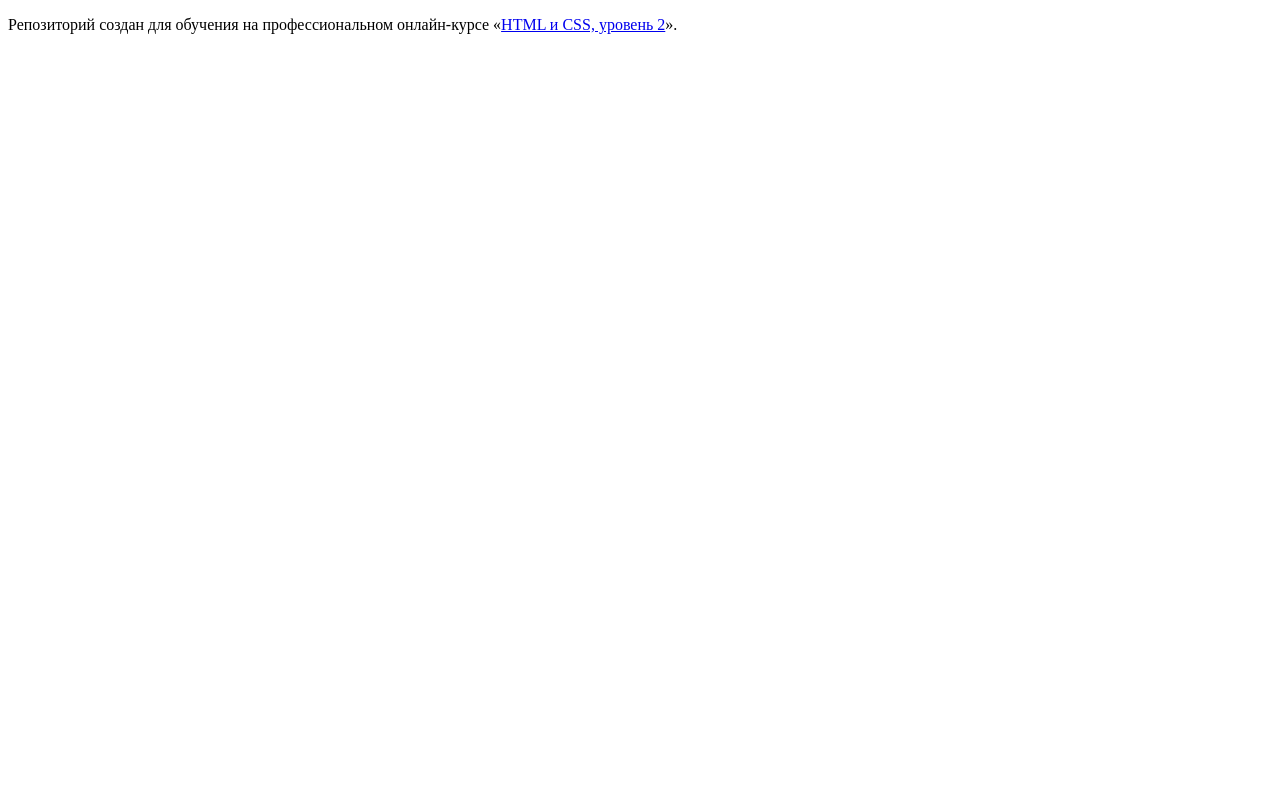
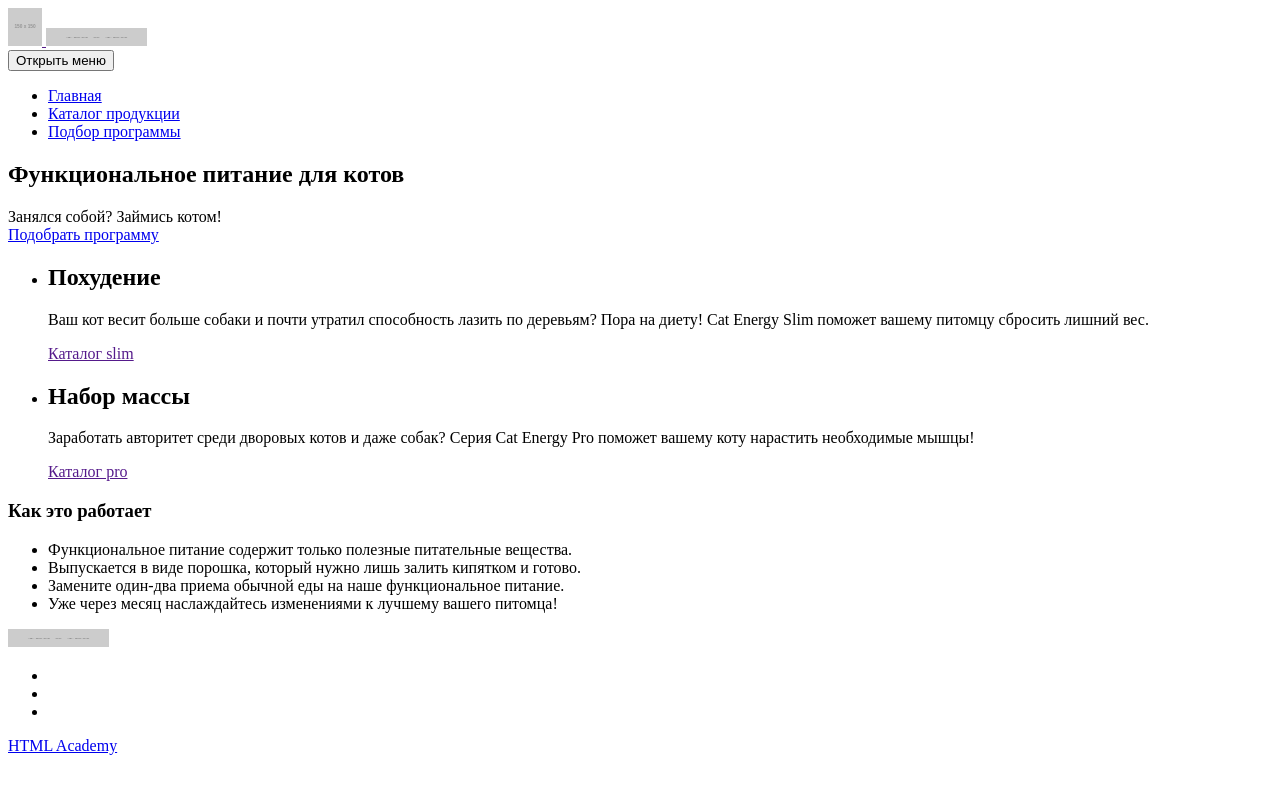
Before and after one commit to Kamio-Mori/1476085-cat-energy-20, a website: page source/index.html in a window 1280 px wide. Drawn offline with Linux system fonts and the light colour scheme; placeholder pictures from the web are drawn by us.

Commit message:
2. Начинаем методичную разметку личного проекта

```diff
--- a/source/index.html
+++ b/source/index.html
@@ -1,12 +1,65 @@
 <!DOCTYPE html>
-<html lang="ru">
-  <head>
-    <meta charset="utf-8">
-    <title>HTML Academy: Кэт энерджи</title>
-  </head>
-  <body>
-
-    <p>Репозиторий создан для обучения на профессиональном онлайн‑курсе «<a href="https://htmlacademy.ru/intensive/adaptive">HTML и CSS, уровень 2</a>».</p>
-
-  </body>
+<html class="page" lang="ru">
+<head>
+  <meta charset="utf-8">
+  <title>HTML Academy: Кэт энерджи</title>
+</head>
+<body class="page__body">
+<header class="page-header">
+  <a href="" class="page-header__logo logo">
+    <img src="https://via.placeholder.com/150x150" class="logo__cat" width="34" height="38" alt="Логотип">
+    <img src="https://via.placeholder.com/150x150" class="logo__text" width="101" height="18" alt="Cat Energy">
+  </a>
+  <nav class="page-header__main-nav main-nav">
+    <button class="main-nav__toggle" type="button"><span class="visually-hidden">Открыть меню</span></button>
+    <ul class="main-nav__list menu-list">
+      <li class="menu-list__item menu-list__item--active"><a href="#">Главная</a></li>
+      <li class="menu-list__item"><a href="catalog.html">Каталог продукции</a></li>
+      <li class="menu-list__item"><a href="form.html">Подбор программы</a></li>
+    </ul>
+  </nav>
+</header>
+<main class="page-main">
+  <section class="page-main__promo promo">
+    <h1 class="promo__header">Функциональное питание для котов</h1>
+    <span class="promo__text">Занялся собой? Займись котом!</span>
+    <div class="promo__image"></div>
+    <a href="form.html" class="promo__button button">Подобрать программу</a>
+  </section>
+  <section class="page-main__cats">
+    <ul class="categories-list">
+      <li class="categories-list__item categories-list__item--slim">
+        <h2 class="categories-list__header">Похудение</h2>
+        <p class="categories-list__text">Ваш кот весит больше собаки и почти утратил способность лазить по деревьям? Пора на диету! Cat Energy Slim поможет вашему питомцу сбросить лишний вес.</p>
+        <a href="" class="categories-list__link">Каталог slim</a>
+      </li>
+      <li class="categories-list__item categories-list__item--pro">
+        <h2 class="categories-list__header">Набор массы</h2>
+        <p class="categories-list__text">Заработать авторитет среди дворовых котов и даже собак? Серия Cat Energy Pro поможет вашему коту нарастить необходимые мышцы!</p>
+        <a href="" class="categories-list__link">Каталог pro</a>
+      </li>
+    </ul>
+  </section>
+  <section class="page-main__about about">
+    <h3 class="about__header">Как это работает</h3>
+    <ul class="about__list about-list">
+      <li class="about-list__item about-list__item--healthy">Функциональное питание содержит только полезные питательные вещества.</li>
+      <li class="about-list__item about-list__item--powder">Выпускается в виде порошка, который нужно лишь залить кипятком и готово.</li>
+      <li class="about-list__item about-list__item--food">Замените один-два приема обычной еды на наше функциональное питание.</li>
+      <li class="about-list__item about-list__item--time">Уже через месяц наслаждайтесь изменениями к лучшему вашего питомца!</li>
+    </ul>
+  </section>
+</main>
+<footer class="page-footer">
+  <a href="" class="page-footer__logo logo">
+    <img src="https://via.placeholder.com/150x150" class="logo__text" width="101" height="18" alt="Cat Energy">
+  </a>
+  <ul class="page-footer__socials socials-list">
+    <li class="socials-list__item"><a href="" class="socials-icon socials-icon--vkontakte" aria-label="Вконтакте"></a></li>
+    <li class="socials-list__item"><a href="" class="socials-icon socials-icon--instagram" aria-label="Инстаграм"></a></li>
+    <li class="socials-list__item"><a href="" class="socials-icon socials-icon--facebook" aria-label="Фейсбук"></a></li>
+  </ul>
+  <a href="https://htmlacademy.ru/intensive/adaptive" class="page-footer__copyright copyright">HTML Academy</a>
+</footer>
+</body>
 </html>
```
